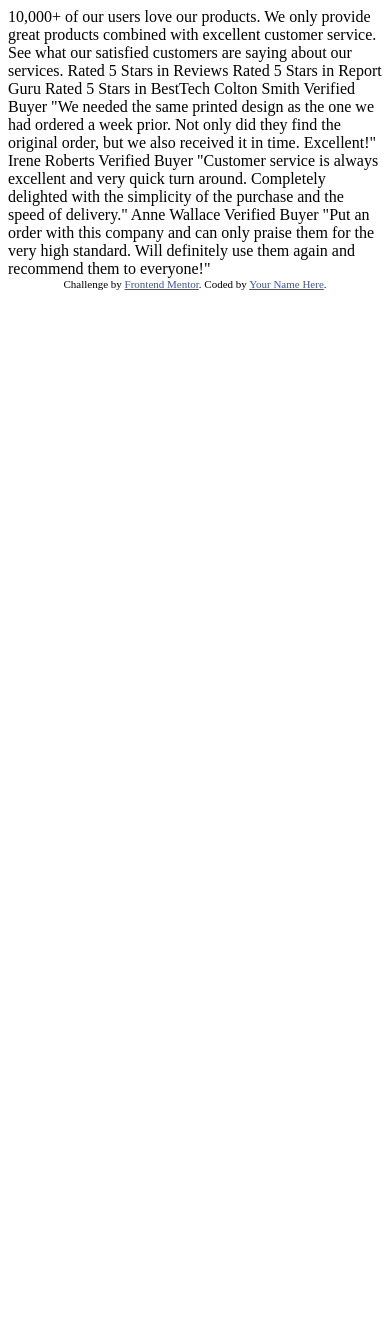
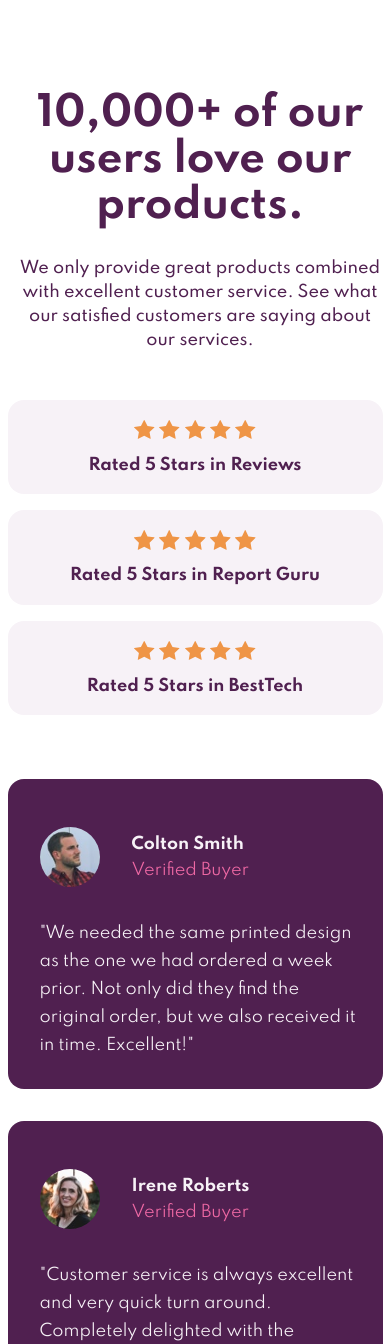
Before and after one commit to devjakov/social-section, a plain HTML site: page index.html in a window 390 px wide. Shown: the top 1344 px of the page. Before the commit the page ends 844 px from the top, so only its background shows below. Drawn offline with Linux system fonts and the light colour scheme.

Commit message:
mobile done

```diff
--- a/index.html
+++ b/index.html
@@ -1,61 +1,82 @@
 <!DOCTYPE html>
 <html lang="en">
-  <head>
-    <meta charset="UTF-8" />
-    <meta name="viewport" content="width=device-width, initial-scale=1.0" />
-    <!-- displays site properly based on user's device -->
+<head>
+  <meta charset="UTF-8">
+  <meta http-equiv="X-UA-Compatible" content="IE=edge">
+  <meta name="viewport" content="width=device-width, initial-scale=1.0">
+  <title>Social Section</title>
+  <link rel="stylesheet" href="normalize.css">
+  <link rel="stylesheet" href="style.css">
+</head>
+<body>
 
-    <link
-      rel="icon"
-      type="image/png"
-      sizes="32x32"
-      href="./images/favicon-32x32.png"
-    />
+  <div class="info">
+    <h1>10,000+ of our users love our products.</h1>
+    <p>We only provide great products combined with excellent customer service.
+    See what our satisfied customers are saying about our services.</p>
+  </div>
 
-    <title>Frontend Mentor | Social proof section</title>
+    <div class="rating">
+      <img src="images/icon-star.svg" alt="star">
+      <img src="images/icon-star.svg" alt="star">
+      <img src="images/icon-star.svg" alt="star">
+      <img src="images/icon-star.svg" alt="star">
+      <img src="images/icon-star.svg" alt="star">
+      <h5> Rated 5 Stars in Reviews</h5>
+    </div>
+    <div class="rating">
+      <img src="images/icon-star.svg" alt="star">
+      <img src="images/icon-star.svg" alt="star">
+      <img src="images/icon-star.svg" alt="star">
+      <img src="images/icon-star.svg" alt="star">
+      <img src="images/icon-star.svg" alt="star">
+      <h5>Rated 5 Stars in Report Guru</h5>
+    </div>
+    <div class="rating">
+      <img src="images/icon-star.svg" alt="star">
+      <img src="images/icon-star.svg" alt="star">
+      <img src="images/icon-star.svg" alt="star">
+      <img src="images/icon-star.svg" alt="star">
+      <img src="images/icon-star.svg" alt="star">
+      <h5>Rated 5 Stars in BestTech</h5>
+    </div>
 
-    <!-- Feel free to remove these styles or customise in your own stylesheet 👍 -->
-    <style>
-      .attribution {
-        font-size: 11px;
-        text-align: center;
-      }
-      .attribution a {
-        color: hsl(228, 45%, 44%);
-      }
-    </style>
-  </head>
-  <body>
-    10,000+ of our users love our products.
 
-    We only provide great products combined with excellent customer service.
-    See what our satisfied customers are saying about our services.
+  <div class="container">
+    <div class="testimonial">
+      <div class="icon">
+        <img src="images/image-colton.jpg" alt="">
+        <h4>Colton Smith <span>Verified Buyer</span></h4>
 
-    Rated 5 Stars in Reviews
-    Rated 5 Stars in Report Guru
-    Rated 5 Stars in BestTech
+      </div>
+      <p>"We needed the same printed design as the one we had ordered a week prior.
+        Not only did they find the original order, but we also received it in time.
+        Excellent!"</p>
+    </div>
 
-    Colton Smith
-    Verified Buyer
-    "We needed the same printed design as the one we had ordered a week prior.
-    Not only did they find the original order, but we also received it in time.
-    Excellent!"
+    <div class="testimonial">
+      <div class="icon">
+        <img src="images/image-irene.jpg" alt="">
+        <h4>Irene Roberts <span>Verified Buyer</span></h4>
 
-    Irene Roberts
-    Verified Buyer
-    "Customer service is always excellent and very quick turn around. Completely
-    delighted with the simplicity of the purchase and the speed of delivery."
+      </div>
+      <p> "Customer service is always excellent and very quick turn around. Completely
+        delighted with the simplicity of the purchase and the speed of delivery."</p>
+    </div>
 
-    Anne Wallace
-    Verified Buyer
-    "Put an order with this company and can only praise them for the very high
-    standard. Will definitely use them again and recommend them to everyone!"
+    <div class="testimonial">
+      <div class="icon">
+        <img src="images/image-anne.jpg" alt="">
+        <h4>Anne Wallace <span>Verified Buyer</span></h4>
+      </div>
+      <p> "Put an order with this company and can only praise them for the very high
+        standard. Will definitely use them again and recommend them to everyone!"</p>
+    </div>
+  </div>
 
-    <div class="attribution">
+    <!-- <div class="attribution">
       Challenge by
-      <a href="https://www.frontendmentor.io?ref=challenge" target="_blank"
-        >Frontend Mentor</a
-      >. Coded by <a href="#">Your Name Here</a>.
-    </div>
-  </body>
+      <a href="https://www.frontendmentor.io?ref=challenge" target="_blank">Frontend Mentor</a>. Coded by <a href="#">Your Name Here</a>.
+    </div> -->
+</body>
 </html>
--- /dev/null
+++ b/style.css
@@ -0,0 +1,158 @@
+/* # Front-end Style Guide
+
+## Layout
+
+The designs were created to the following widths:
+
+- Mobile: 375px
+- Desktop: 1440px
+
+## Colors
+
+### Primary
+
+Very Dark Magenta: hsl(300, 43%, 22%)
+Soft Pink: hsl(333, 80%, 67%)
+
+### Neutral
+
+Dark Grayish Magenta: hsl(303, 10%, 53%)
+Light Grayish Magenta: hsl(300, 24%, 96%)
+White: hsl(0, 0%, 100%)
+
+## Typography
+
+### Body Copy
+
+- Font size: 15px
+
+### Font
+
+- Family: [Spartan](https://fonts.google.com/specimen/Spartan)
+- Weights: 400, 500, 700 */
+
+@import url('https://fonts.googleapis.com/css2?family=Spartan:wght@400;500;700&display=swap');
+
+/* Universal */
+
+html{
+    /* ### Primary */
+
+--VeryDarkMagenta: hsl(300, 43%, 22%);
+--SoftPink: hsl(333, 80%, 67%);
+
+    /* ### Neutral */
+
+--DarkGrayishMagenta: hsl(303, 10%, 53%);
+--LightGrayishMagenta: hsl(300, 24%, 96%);
+--White: hsl(0, 0%, 100%);
+}
+
+*,*::after,*::before{
+    margin: 0;
+    padding: 0;
+    box-sizing: border-box;
+}
+
+body{
+    width: 100vw;
+    height: 100vh;
+    padding: 3rem 0;
+    font-family: "Spartan";
+}
+
+/* Heading and info */
+.info{
+    width: 400px ;
+    margin: auto;
+    text-align: center;
+    padding: 1rem;
+    margin-bottom: 2rem;
+}
+
+.info h1{
+    color: var(--VeryDarkMagenta);
+    padding: 0 1rem;
+    font-size: 2.5rem;
+    font-weight: 700;
+}
+
+.info p{
+    color: var(--VeryDarkMagenta);
+    width: 100%;
+    line-height: 1.5rem;
+    font-weight: 500;
+}
+
+/* Ratings */
+.rating{
+    margin:1rem auto;
+    width: 375px;
+    text-align: center;
+    background-color: var(--LightGrayishMagenta);
+    padding: 1.25rem 0;
+    border-radius: 1rem;
+
+}
+
+.rating img{
+    width: 21px;
+}
+
+.rating h5{
+    padding: .75rem 0 0;
+    color: var(--VeryDarkMagenta);
+    font-size: 1rem;
+}
+
+
+/* Testimonials */
+
+.container{
+    display: flex;
+    flex-direction: column;
+    width: 375px;
+    margin: auto;
+    padding-top: 2rem;
+}
+
+.testimonial{
+    width: 375px;
+    background-color: var(--VeryDarkMagenta);
+    border-radius: 1rem;
+    margin: 1rem auto;
+    height: 310px;
+    color: var(--LightGrayishMagenta);
+    padding: 2rem;
+}
+
+.testimonial p{
+    line-height: 1.75rem;
+    /* word-spacing: .2rem; */
+    width: 105%;
+}
+
+.icon{
+    display: flex;
+    flex-direction: row;
+    margin:1rem 0 2rem;
+}
+
+.icon img{
+    border-radius: 50%;
+    width: 60px;
+}
+
+span{
+    display: block;
+    color:var(--SoftPink);
+    font-weight: 400;
+}
+
+h4{
+    height: 60px;
+    display: flex;
+    flex-direction: column;
+    justify-content: space-evenly;
+    margin-left: 2rem;
+}
```
Also changed, not shown: normalize.css (added).
